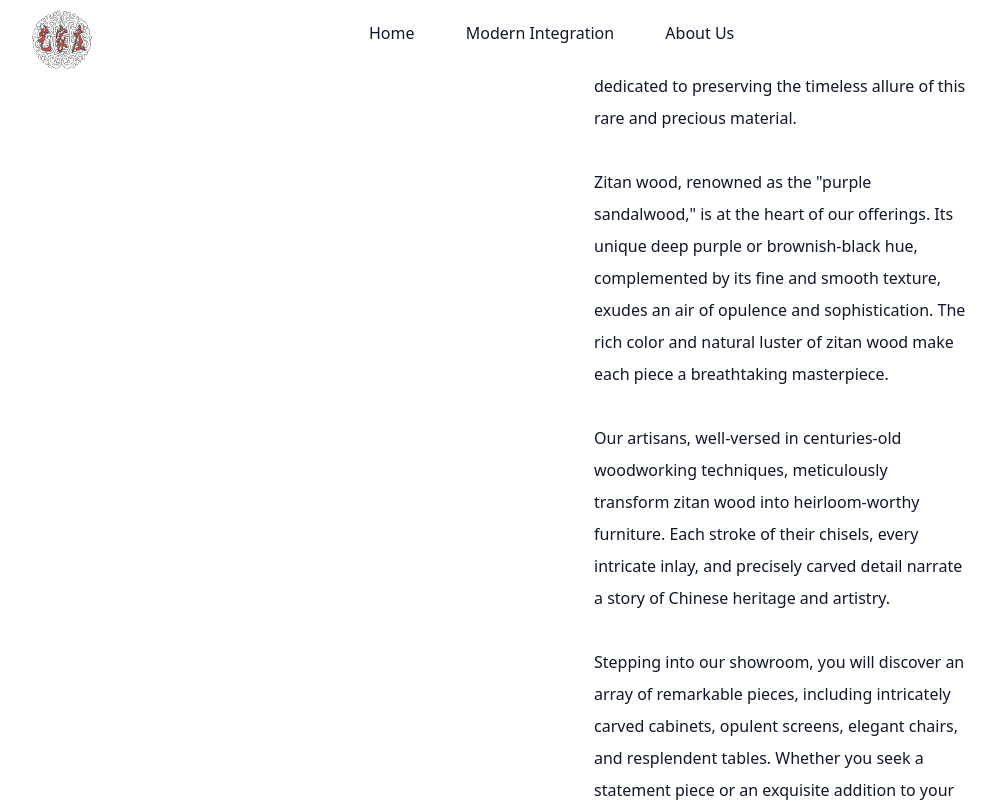
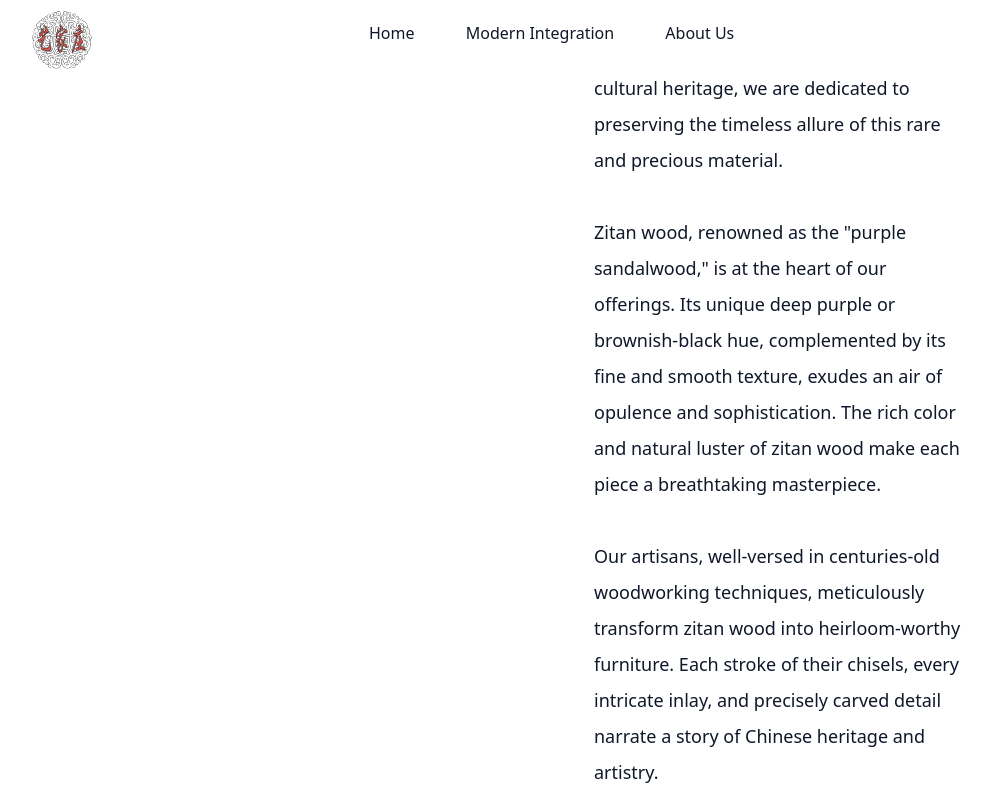
Before and after one commit to jasonkc0921/yijiajuang, a React (Vite) app: page /about in a window 1280 px wide. Shown: the top 802 px of the page, without its empty margins (96-1092 px from the left). Built offline with nearby package versions, Linux system fonts and the light colour scheme; the HTML template or start-up script is replaced by a standard one; a web font is replaced by a local one.

Commit message:
5th commit

```diff
--- a/src/index.css
+++ b/src/index.css
@@ -1162,7 +1162,7 @@ min-height:calc(100vh - 62px);
   align-content:center;
   align-items: center;
   width: 100%;
-  height: 1000px;
+  height: 1300px;
   margin-top: 50px;
   padding: 50px;
 }
@@ -1177,4 +1177,5 @@ min-height:calc(100vh - 62px);
   width: 50%;
   line-height: 2;
   padding: 50px;
+  font-size: 18px;
 }
```
